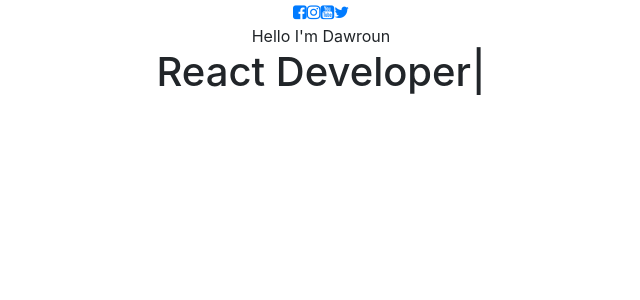
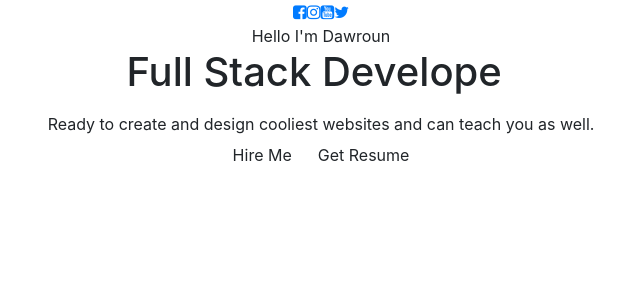
Before and after one commit to Dawroun/Portfolio1.1, a React (Create React App) app in the folder client/: page / in a window 1280 px wide. Shown: the top 300 px of the page, without its empty margins (319-959 px from the left). Built offline with nearby package versions, Linux system fonts and the light colour scheme; a web font is replaced by a local one.

Commit message:
added resume and profile infos

```diff
--- a/client/src/PortfolioContainer/Home/Profile.js
+++ b/client/src/PortfolioContainer/Home/Profile.js
@@ -35,20 +35,30 @@
                 <Typical
                   loop={Infinity}
                   steps={[
-                    "Ethusiastic Dev",
+                    "Ethusiastic Dev 😎",
                     1000,
-                    "Full Stack Developer",
+                    "Full Stack Developer 💻",
                     1000,
-                    "React Developer",
+                    "React Developer 🟣",
                     1000,
-                    "Cross Platform v",
+                    "Cross Platform v 🎩",
                     1000,
-                    "Content Maker",
+                    "Content Maker ✍🏻",
                     1000,
                   ]}
                 />
               </h1>
+              <span className="profile-role-tagline">
+                Ready to create and design cooliest websites and can teach you
+                as well.
+              </span>
             </span>
+          </div>
+          <div className="prifile-options">
+            <button className="btn primary-btn">{""} Hire Me {" "}</button>
+            <a href="NewCV.pdf" download="Dawroun's NewCV.pdf">
+              <button className="btn highlighted-btn">Get Resume</button>
+            </a>
           </div>
         </div>
       </div>
```
Also changed, not shown: 1 other file (tests, documents, lock files or other folders).
